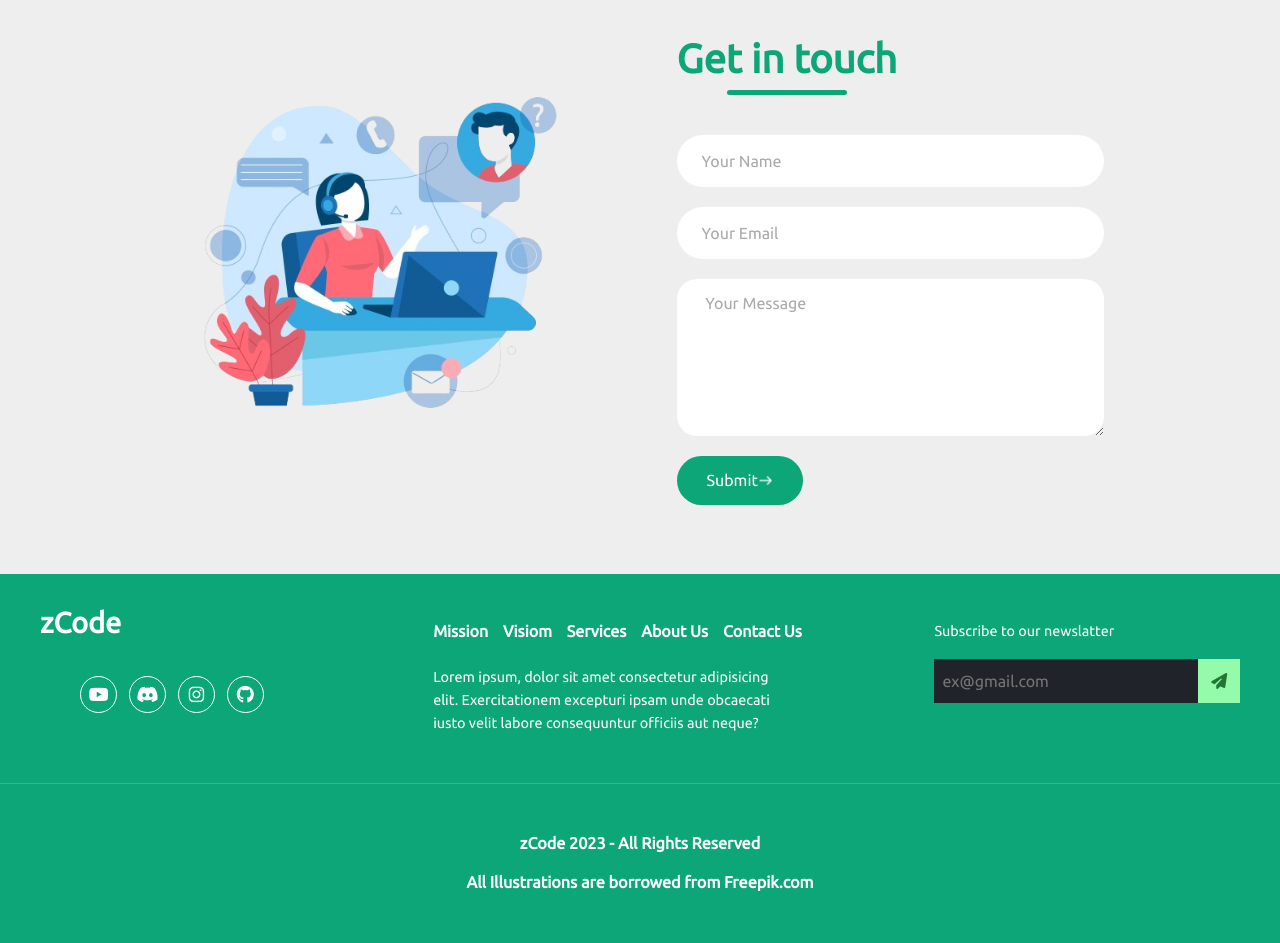
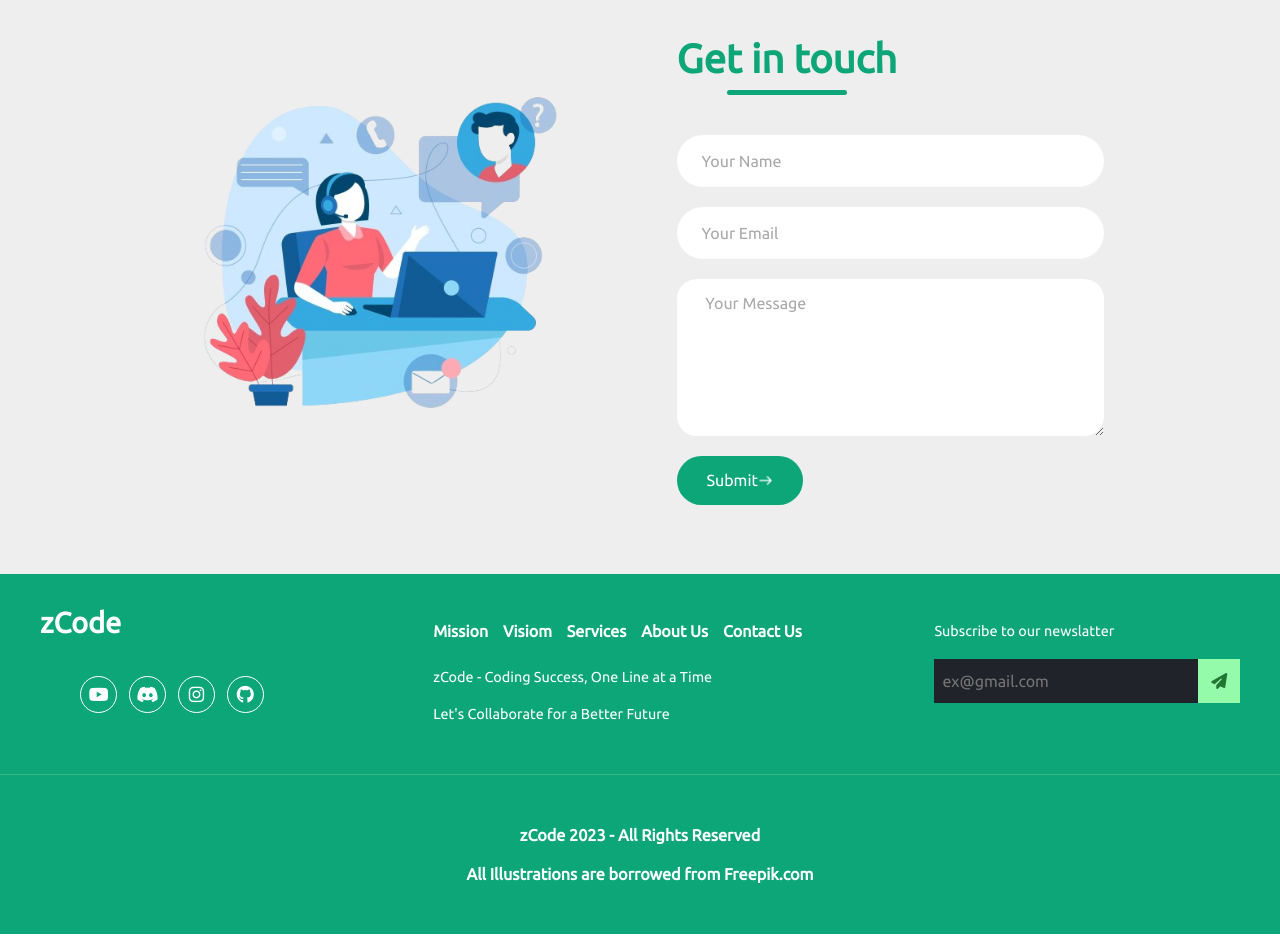
Before and after one commit to 3Nikunj/zCode, a plain HTML site: page index.html in a window 1280 px wide. Shown: the part 3330-4273 px from the top of the page. Drawn offline with nearby package versions, Linux system fonts and the light colour scheme; a web font is replaced by a local one.

Commit message:
Update index.html

```diff
--- a/index.html
+++ b/index.html
@@ -176,10 +176,9 @@
             <li><a href="#tab-angular">About Us</a></li>
             <li><a href="#tab-other">Contact Us</a></li>
             <p>
-              Lorem ipsum, dolor sit amet consectetur adipisicing elit.
-              Exercitationem excepturi ipsam unde obcaecati iusto velit labore
-              consequuntur officiis aut neque?
+              zCode - Coding Success, One Line at a Time
             </p>
+            <p>Let's Collaborate for a Better Future</p>
           </ul>
         </div>
         <div class="col3">
```
